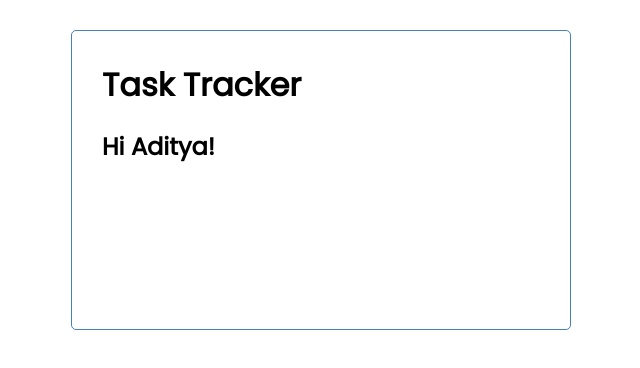
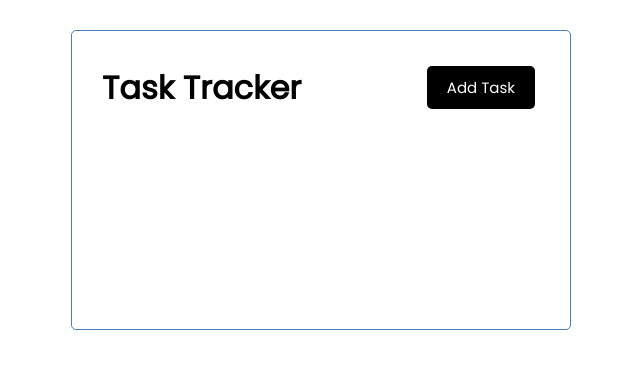
Before and after one commit to anoop-v-mathew/react-task-tracker, a React (Create React App) app: page / in a window 1280 px wide. Shown: the top 368 px of the page, without its empty margins (319-959 px from the left). Built offline with nearby package versions, Linux system fonts and the light colour scheme.

Commit message:
Added Button component

```diff
--- a/src/App.js
+++ b/src/App.js
@@ -1,12 +1,10 @@
 import Header from './components/Header'
 
 function App() {
-  const name = "Aditya"
 
   return (
     <div className="container">
       <Header title='Task Tracker' />
-      <h2>Hi {name}!</h2>
     </div>
   );
 }
--- /dev/null
+++ b/src/components/Button.js
@@ -0,0 +1,8 @@
+const Button = ({name}) => {
+    return (
+        <div>
+            <button className="btn">{name}</button>
+        </div>
+    )
+}
+export default Button
--- a/src/components/Header.js
+++ b/src/components/Header.js
@@ -1,9 +1,12 @@
 import PropTypes from 'prop-types'
+
+import Button from './Button'
 
 const Header = ({title}) => {
     return (
-        <header>
-            <h1 className="header">{title}</h1>
+        <header className="header">
+            <h1>{title}</h1>
+            <Button name='Add Task' />
         </header>
     )
 }
```
